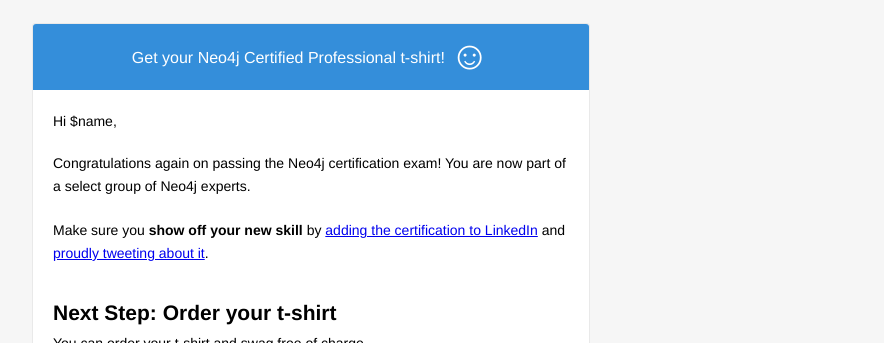
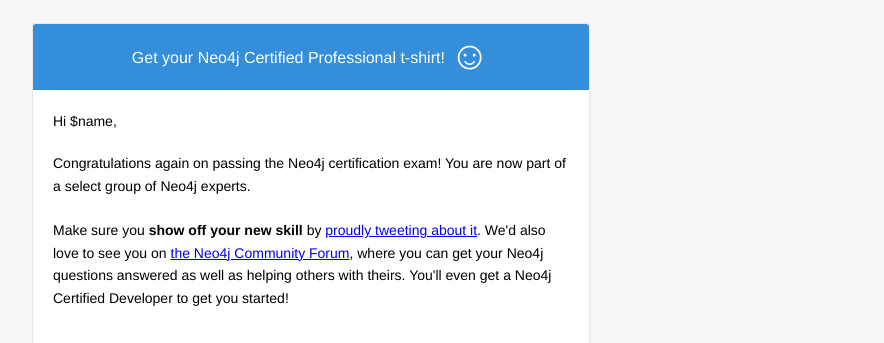
Before and after one commit to neo4j-contrib/classmarker-integration, a plain HTML site: page email-templates/swag.html in a window 1280 px wide. Shown: the top 343 px of the page, without its empty margins (329-1213 px from the left). Drawn offline with Linux system fonts and the light colour scheme.

Commit message:
add link to community site to tshirt email

```diff
--- a/email-templates/swag.html
+++ b/email-templates/swag.html
@@ -110,7 +110,7 @@
                       valign="top">
                       Congratulations again on passing the Neo4j certification exam! You are now part of a select group of Neo4j experts.
                       <br /><br />
-                        Make sure you <strong>show off your new skill </strong> by <a href="https://www.linkedin.com/profile/add?startTask=Neo4j+Certified+Professional" rel="nofollow" target="_blank">adding the certification to LinkedIn</a> and <a href="https://twitter.com/intent/tweet?text=I%20made%20it!!!%20I%27m%20now%20a%20@Neo4j%20Certified%20Professional!%20If%20you%20%E2%9D%A4%20Graph%20DBs,%20I%20challenge%20you%20to%20take%20the%20exam%20too:%20%20http://neo4j.com/graphacademy/neo4j-certification/" rel="nofollow" target="_blank">proudly tweeting about it</a>.
+                      Make sure you <strong>show off your new skill </strong> by <a href="https://twitter.com/intent/tweet?text=I%20made%20it!!!%20I%27m%20now%20a%20@Neo4j%20Certified%20Professional!%20If%20you%20%E2%9D%A4%20Graph%20DBs,%20I%20challenge%20you%20to%20take%20the%20exam%20too:%20%20http://neo4j.com/graphacademy/neo4j-certification/" rel="nofollow" target="_blank">proudly tweeting about it</a>. We'd also love to see you on <a href="https://community.neo4j.com/" rel="nofollow" target="_blank">the Neo4j Community Forum</a>, where you can get your Neo4j questions answered as well as helping others with theirs. You'll even get a Neo4j Certified Developer to get you started!
 
                     </td>
                   </tr>
```
